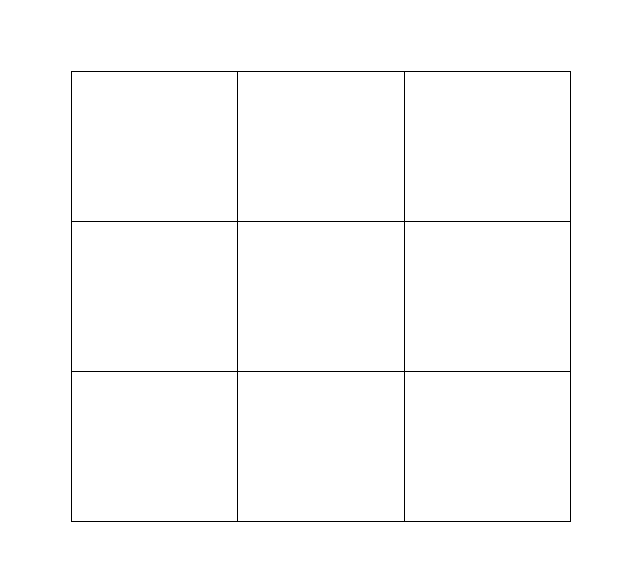
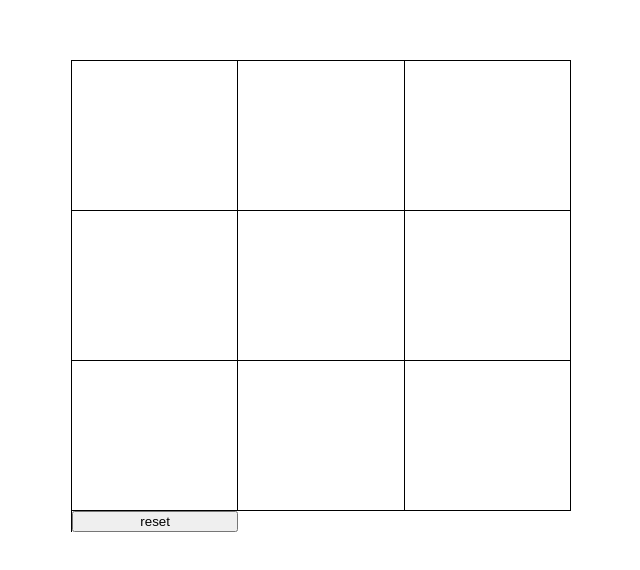
Before and after one commit to dansgithub/react-tic-tac-toe, a React (Create React App) app: page / in a window 1280 px wide. Shown: the part 104-674 px from the top of the page, without its empty margins (319-959 px from the left). Built offline with nearby package versions, Linux system fonts and the light colour scheme.

Commit message:
add reset functionality

```diff
--- a/src/components/Game.jsx
+++ b/src/components/Game.jsx
@@ -2,12 +2,9 @@ import React, { Component } from 'react'
 import Field from './Field';
 class Game extends Component {
     state = {
-        field: [
-            null, null, null,
-            null, null, null,
-            null, null, null
-        ],
-        player: true
+        field: new Array(9).fill(null),
+        player: true,
+        reset: null
     }
 
     setField = (e, i) => {
@@ -16,13 +13,16 @@ class Game extends Component {
         if(field[i] === null) {
             player ? field[i] = 0 : field[i] = 1;
 
-            console.log(field);
-
             this.setState({
                 field: field,
                 player: !player
             })
         }
+    }
+
+    resetGame = () => {
+        const freshField = new Array(this.state.field.length).fill(null);
+        this.setState({field: freshField})
     }
 
     render() {
@@ -31,6 +31,7 @@ class Game extends Component {
                 {
                     this.state.field.map((item, i) => <Field player={this.state.field[i]} key={i} onClick={(e) => this.setField(e, i)} />)
                 }
+                <button onClick={this.resetGame}>reset</button>
             </div>
         )
     }
```
